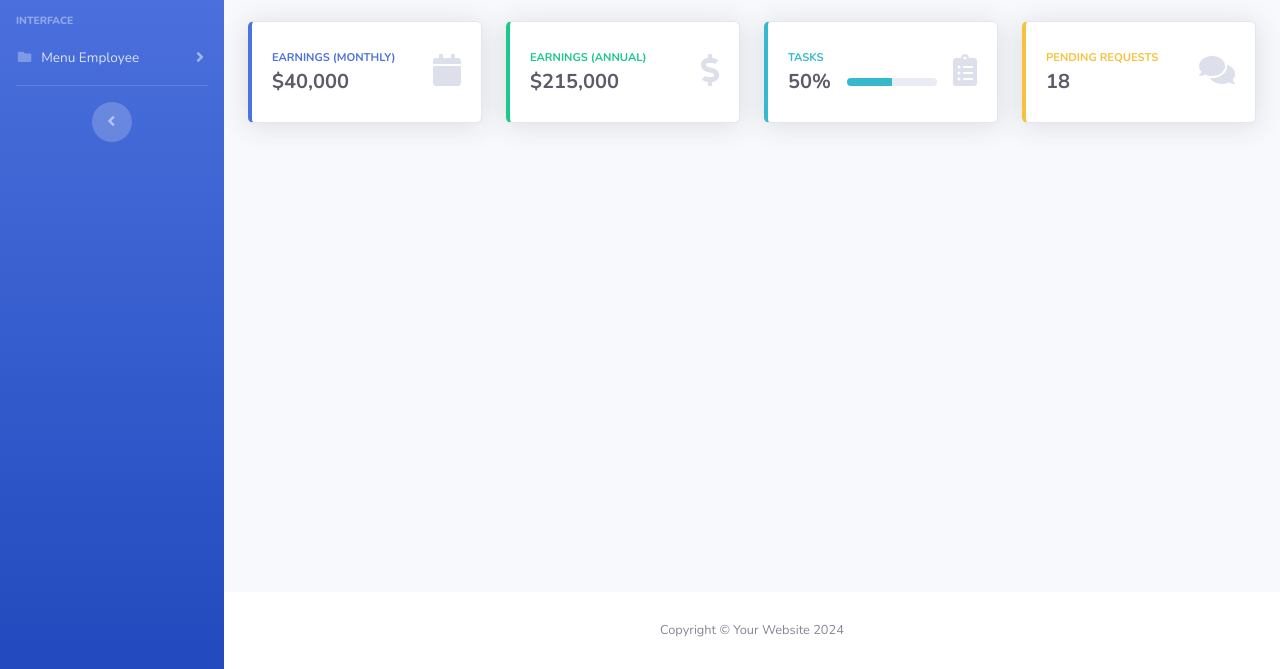
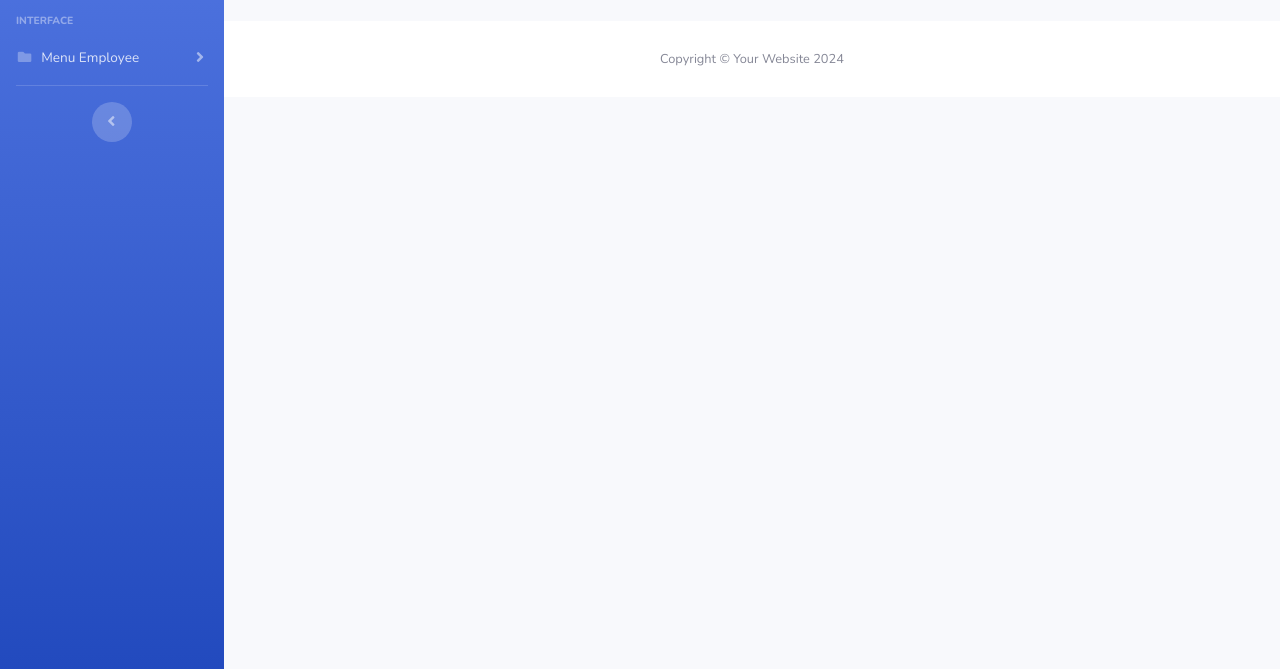
Before and after one commit to ujang03/EPP-Capstone, a website with bundled scripts: page index.html in a window 1280 px wide. Shown: the part 131-800 px from the top of the page. Built offline with nearby package versions, Linux system fonts and the light colour scheme.

Commit message:
index.html

```diff
--- a/index.html
+++ b/index.html
@@ -166,87 +166,7 @@
           <!-- Content Row -->
           <div class="row">
 
-            <!-- Earnings (Monthly) Card Example -->
-            <div class="col-xl-3 col-md-6 mb-4">
-              <div class="card border-left-primary shadow h-100 py-2">
-                <div class="card-body">
-                  <div class="row no-gutters align-items-center">
-                    <div class="col mr-2">
-                      <div class="text-xs font-weight-bold text-primary text-uppercase mb-1">Earnings (Monthly)
-                      </div>
-                      <div class="h5 mb-0 font-weight-bold text-gray-800">$40,000</div>
-                    </div>
-                    <div class="col-auto">
-                      <i class="fas fa-calendar fa-2x text-gray-300"></i>
-                    </div>
-                  </div>
-                </div>
-              </div>
-            </div>
 
-            <!-- Earnings (Monthly) Card Example -->
-            <div class="col-xl-3 col-md-6 mb-4">
-              <div class="card border-left-success shadow h-100 py-2">
-                <div class="card-body">
-                  <div class="row no-gutters align-items-center">
-                    <div class="col mr-2">
-                      <div class="text-xs font-weight-bold text-success text-uppercase mb-1">Earnings (Annual)
-                      </div>
-                      <div class="h5 mb-0 font-weight-bold text-gray-800">$215,000</div>
-                    </div>
-                    <div class="col-auto">
-                      <i class="fas fa-dollar-sign fa-2x text-gray-300"></i>
-                    </div>
-                  </div>
-                </div>
-              </div>
-            </div>
-
-            <!-- Earnings (Monthly) Card Example -->
-            <div class="col-xl-3 col-md-6 mb-4">
-              <div class="card border-left-info shadow h-100 py-2">
-                <div class="card-body">
-                  <div class="row no-gutters align-items-center">
-                    <div class="col mr-2">
-                      <div class="text-xs font-weight-bold text-info text-uppercase mb-1">Tasks</div>
-                      <div class="row no-gutters align-items-center">
-                        <div class="col-auto">
-                          <div class="h5 mb-0 mr-3 font-weight-bold text-gray-800">50%</div>
-                        </div>
-                        <div class="col">
-                          <div class="progress progress-sm mr-2">
-                            <div class="progress-bar bg-info" role="progressbar" style="width: 50%" aria-valuenow="50"
-                              aria-valuemin="0" aria-valuemax="100"></div>
-                          </div>
-                        </div>
-                      </div>
-                    </div>
-                    <div class="col-auto">
-                      <i class="fas fa-clipboard-list fa-2x text-gray-300"></i>
-                    </div>
-                  </div>
-                </div>
-              </div>
-            </div>
-
-            <!-- Pending Requests Card Example -->
-            <div class="col-xl-3 col-md-6 mb-4">
-              <div class="card border-left-warning shadow h-100 py-2">
-                <div class="card-body">
-                  <div class="row no-gutters align-items-center">
-                    <div class="col mr-2">
-                      <div class="text-xs font-weight-bold text-warning text-uppercase mb-1">Pending Requests
-                      </div>
-                      <div class="h5 mb-0 font-weight-bold text-gray-800">18</div>
-                    </div>
-                    <div class="col-auto">
-                      <i class="fas fa-comments fa-2x text-gray-300"></i>
-                    </div>
-                  </div>
-                </div>
-              </div>
-            </div>
-          </div>
 
           <!-- Content Row -->
 
```
